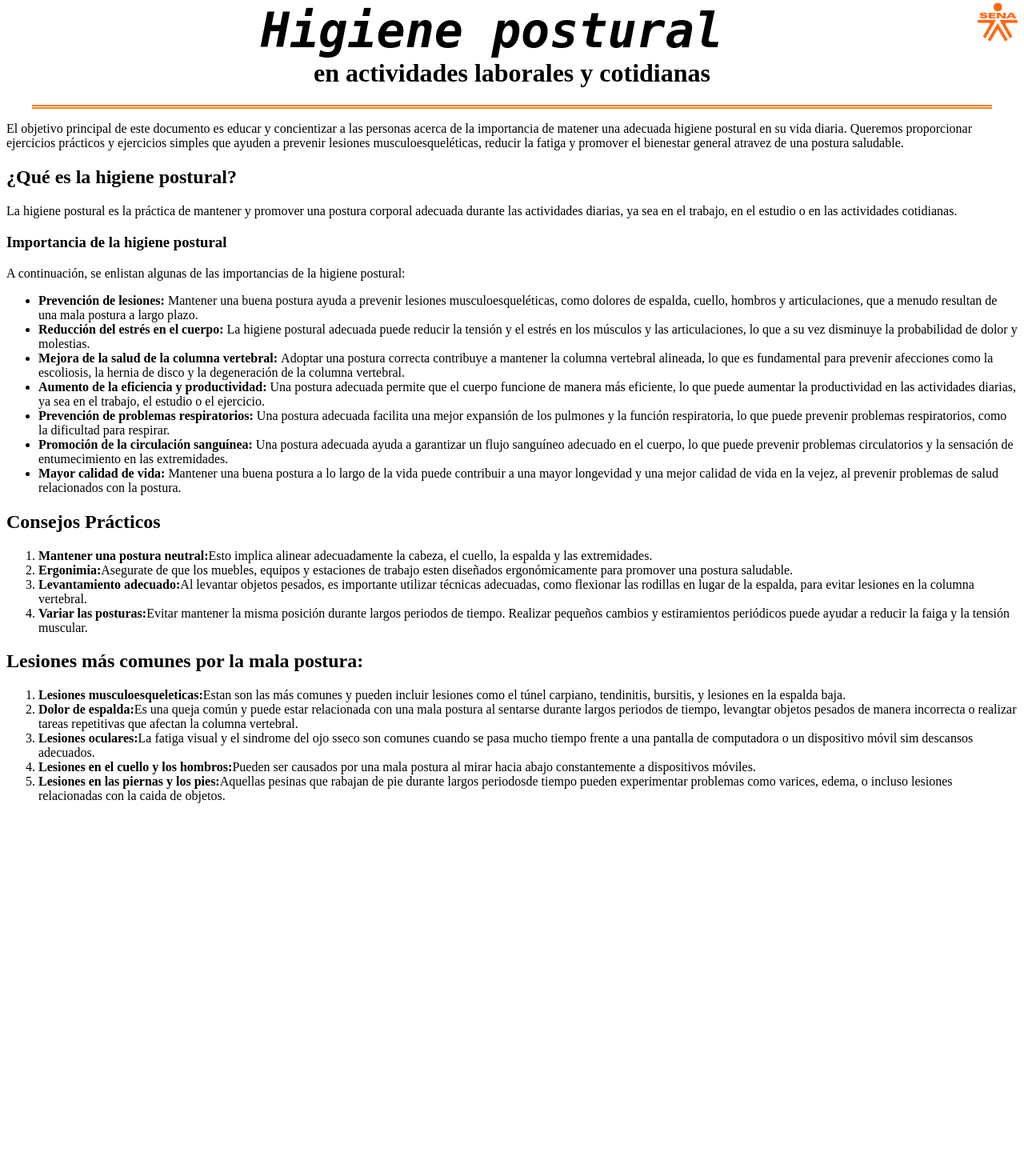
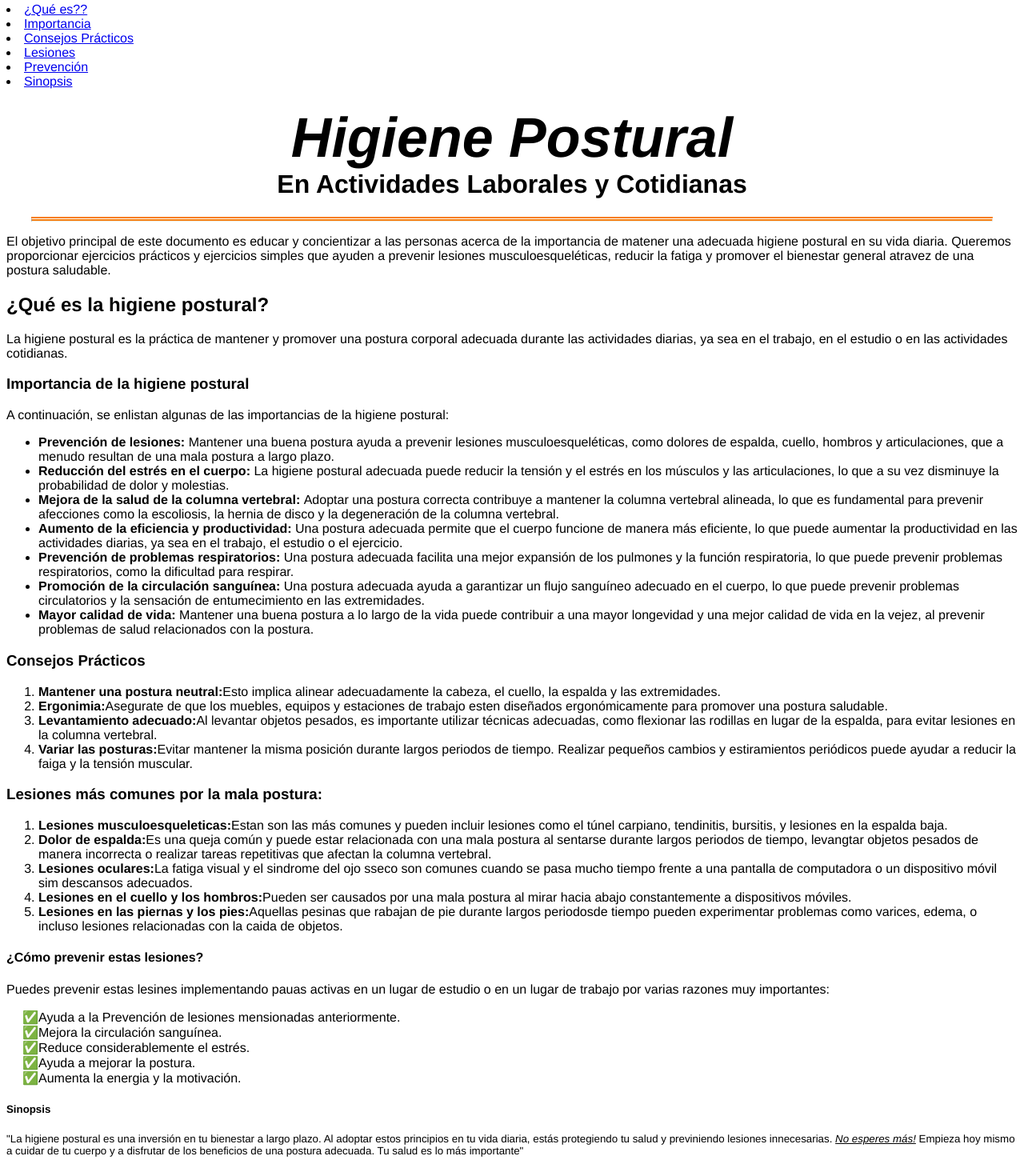
Before and after one commit to yeison02/Pagina-Web, a plain HTML site: page index.html in a window 1280 px wide. Shown: the part 5-1460 px from the top of the page at 80% size. Before the commit the page ends 1025 px from the top, so only its background shows below. Drawn offline with Linux system fonts and the light colour scheme.

Commit message:
Se agrego todos los articulos de la pagina web

```diff
--- a/index.html
+++ b/index.html
@@ -7,17 +7,24 @@
     <meta name="description" content="La importancia de la higiene postural en actividades laborales y cotidianas">
     <meta name="theme-color" content="#ffff00">
     <title>La importancia de la higiene postural</title>
-    <link rel="icon" type="image/png" href="img/img.icons8.png">
+    <link rel="icon" type="image/png" href="favicon/img.icons8.png">
     <link rel="stylesheet" href="styles.css">
     <script src="main.js"></script>
 </head>
 <body>
 
+    <nav>
+      <li><a href="#Qué es la higiene postural">¿Qué es??</a></li>
+      <li><a href="#importancia">Importancia </a></li>
+      <li><a href="#consejos">Consejos Prácticos</a></li>
+      <li><a href="#lesiones">Lesiones</a></li>
+      <li><a href="#prevencion">Prevención</a></li>
+      <li><a href="#sinopsis">Sinopsis</a></li>
+    </nav>
 
 
 
-    <img class="img" src="img/Logo.png" alt="Logo SENA">
-    <h1><strong><span class="title">Higiene postural</span></strong> <br>en actividades laborales y cotidianas</h1>
+    <h1><strong><span class="title">Higiene Postural</span></strong> <br>En Actividades Laborales y Cotidianas</h1>
 <hr>
 
 
@@ -26,10 +33,10 @@
         y ejercicios simples que ayuden a prevenir lesiones musculoesqueléticas, reducir la fatiga y promover
         el bienestar general atravez de una postura saludable.
       </p>
-<section>
+
   <header>
 
-    <h2>¿Qué es la higiene postural?</h2>
+    <h2 id="Qué es la higiene postural">¿Qué es la higiene postural?</h2>
   </header>
   <article>
 
@@ -39,7 +46,7 @@
   </article>
   <article>
     <header>
-      <h3>Importancia de la higiene postural</h3>
+      <h3 id="importancia">Importancia de la higiene postural</h3>
     </header>
     <p>A continuación, se enlistan algunas de las importancias de la higiene postural:</p>
 
@@ -57,7 +64,7 @@
   <article>
     <header>
 
-      <h2>Consejos Prácticos</h2>
+      <h3 id="consejos">Consejos Prácticos</h3>
     </header>
   <ol>
     <li><strong>Mantener una postura neutral:</strong>Esto implica alinear adecuadamente la cabeza, el cuello, la espalda y las extremidades.</li>
@@ -70,7 +77,7 @@
   </article>
   <article>
     <header>
-      <h2>Lesiones más comunes por la mala postura:</h2>
+      <h3 id="lesiones">Lesiones más comunes por la mala postura:</h3>
     </header>
     <ol>
       <li class="li"><strong>Lesiones musculoesqueleticas:</strong>Estan son las más comunes y pueden incluir lesiones como el túnel carpiano, tendinitis,
@@ -84,9 +91,32 @@
       con la caida de objetos.</li>
     </ol>
   </article>
-</section>
+  <article>
+    <header>
+      <h4 id="prevencion">¿Cómo prevenir estas lesiones?</h4>
+    </header>
+    <p>Puedes prevenir estas lesines implementando pauas activas en un lugar de estudio o en un lugar de trabajo por varias razones muy importantes:</p>
+    <ol class="list">
+      <li>Ayuda a la Prevención de lesiones mensionadas anteriormente.</li>
+      <li>Mejora la circulación sanguínea.</li>
+      <li>Reduce considerablemente el estrés.</li>
+      <li>Ayuda a mejorar la postura.</li>
+      <li>Aumenta la energia y la motivación.</li>
+    </ol>
 
+</article>
 
+<aside>
+  <header>
+    <h5 id="sinopsis">Sinopsis</h5>
+    <small>
+      <p>
+        "La higiene postural es una inversión en tu bienestar a largo plazo. Al adoptar estos principios en tu vida diaria, estás protegiendo tu salud y previniendo lesiones innecesarias.
+        <u><em>No esperes más!</em></u> Empieza hoy mismo a cuidar de tu cuerpo y a disfrutar de los beneficios de una postura adecuada. Tu salud es lo más importante"
+      </p>
+    </small>
+  </header>
+</aside>
 
 
 
--- a/styles.css
+++ b/styles.css
@@ -1,4 +1,13 @@
+html {
+  font-family: Helvetica, Arial, sans-serif;
+  }
 
+
+.list{
+  list-style-type:'✅';
+
+
+}
 
 
 
@@ -8,18 +17,17 @@
 }
 
 .title {
-  font-family: "monospace";
-  font-size: 60px;
+  font-size: 70px;
   font-weight: bold;
   font-style: italic;
 }
 h1 {
-  margin-top: 0px;
+
   text-align: center;
 }
 
 hr {
-  border: 0;
+
   border-top: 5px double rgb(247, 126, 14);
   width: 95%;
 }
```
Also changed, not shown: favicon/img.icons8.png (renamed from img/img.icons8.png), img/Sin título.png (added).
